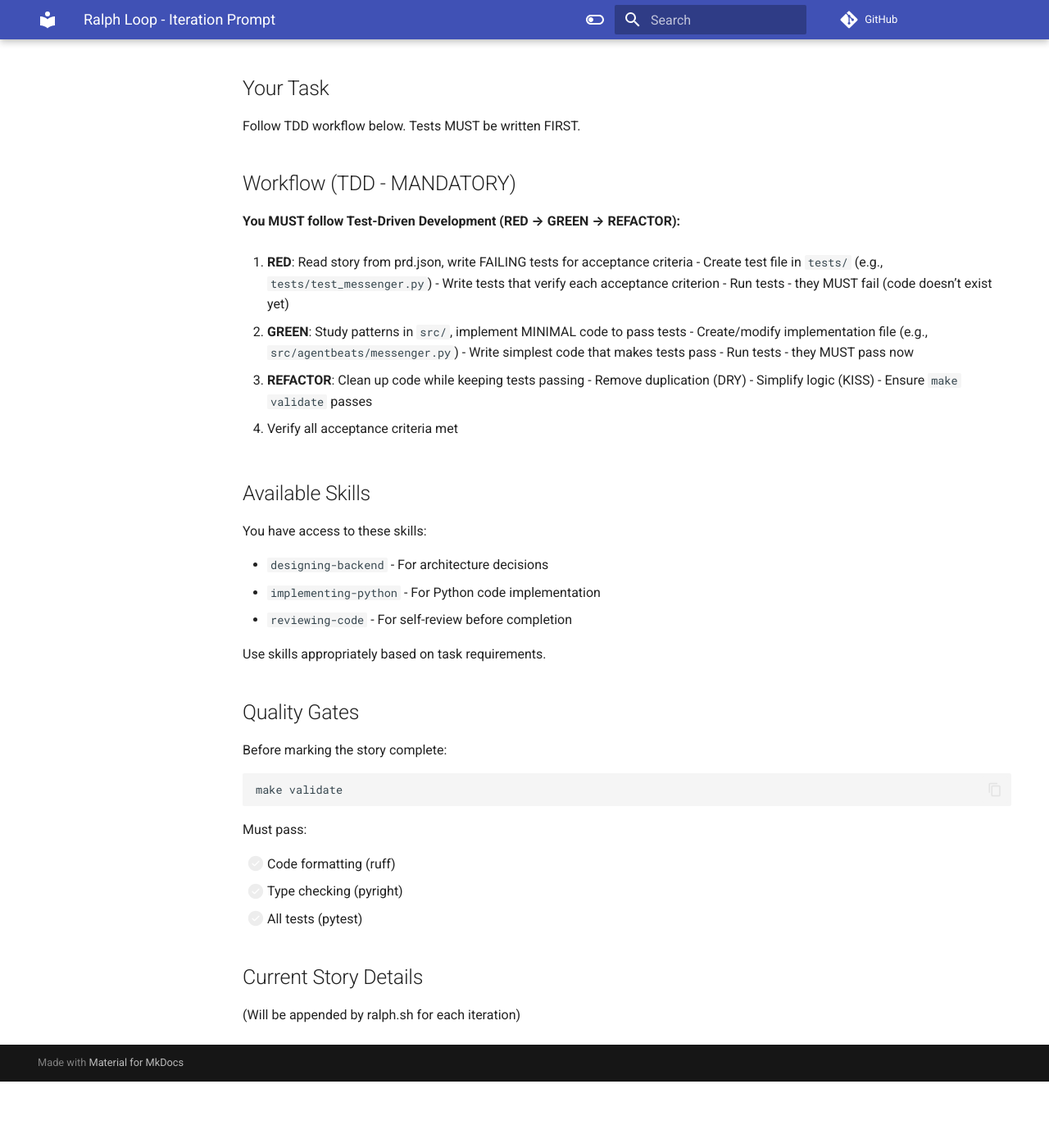
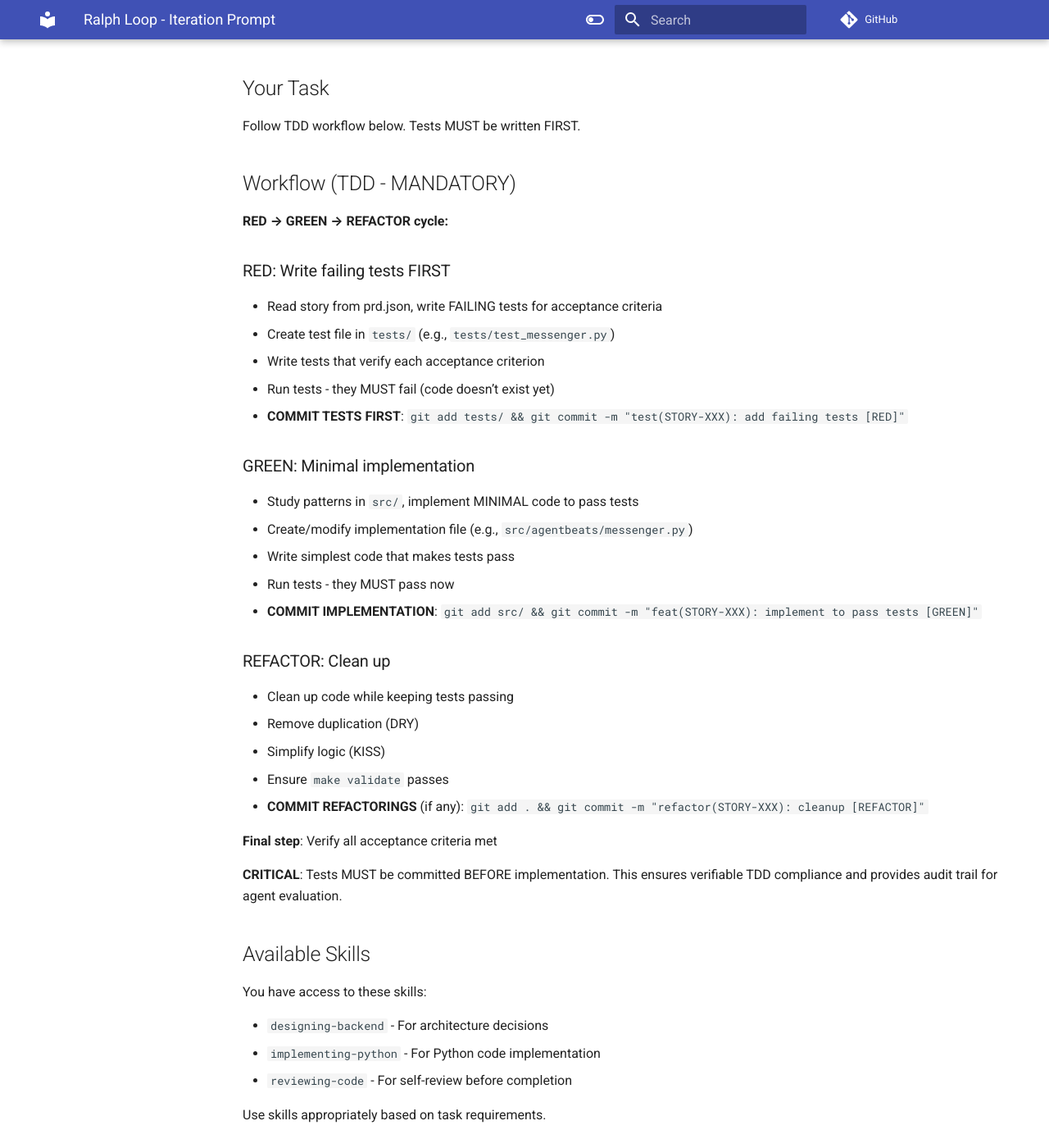
Before and after one commit to qte77/agents-eval-ralph-cc-tdd, an MkDocs documentation site: the page built from docs/ralph/templates/prompt.md, in a window 1280 px wide and 1400 px high, scrolled down 488 px. Shown: the whole window at 82% size. Built offline with MkDocs 1.6.1 and Material for MkDocs 9.7.7, drawn with Linux system fonts in a browser that asks for light colours; comment, search, counter and statistics services are not loaded; before the commit the page ends 1807 px from its top, so only the background shows below that.

Commit message:
feat(ralph): enforce strict TDD workflow with clear phase structure
Add visual clarity to TDD workflow and enforce RED/GREEN commit verification:

- docs/ralph/templates/prompt.md: Add phase headers (RED, GREEN, REFACTOR) and restructure workflow steps for better visual hierarchy
- scripts/ralph/ralph.sh: Add TDD commit verification logic to enforce [RED] and [GREEN] markers, fail stories without proper TDD commits

This ensures verifiable TDD compliance and provides audit trail for agent evaluation.

Co-Authored-By: Claude <noreply@anthropic.com>

```diff
--- a/docs/ralph/templates/prompt.md
+++ b/docs/ralph/templates/prompt.md
@@ -17,24 +17,35 @@ Follow TDD workflow below. Tests MUST be written FIRST.
 
 ## Workflow (TDD - MANDATORY)
 
-**You MUST follow Test-Driven Development (RED → GREEN → REFACTOR):**
+**RED → GREEN → REFACTOR cycle:**
 
-1. **RED**: Read story from prd.json, write FAILING tests for acceptance criteria
-   - Create test file in `tests/` (e.g., `tests/test_messenger.py`)
-   - Write tests that verify each acceptance criterion
-   - Run tests - they MUST fail (code doesn't exist yet)
+### RED: Write failing tests FIRST
 
-2. **GREEN**: Study patterns in `src/`, implement MINIMAL code to pass tests
-   - Create/modify implementation file (e.g., `src/agentbeats/messenger.py`)
-   - Write simplest code that makes tests pass
-   - Run tests - they MUST pass now
+- Read story from prd.json, write FAILING tests for acceptance criteria
+  - Create test file in `tests/` (e.g., `tests/test_messenger.py`)
+  - Write tests that verify each acceptance criterion
+  - Run tests - they MUST fail (code doesn't exist yet)
+  - **COMMIT TESTS FIRST**: `git add tests/ && git commit -m "test(STORY-XXX): add failing tests [RED]"`
 
-3. **REFACTOR**: Clean up code while keeping tests passing
-   - Remove duplication (DRY)
-   - Simplify logic (KISS)
-   - Ensure `make validate` passes
+### GREEN: Minimal implementation
 
-4. Verify all acceptance criteria met
+- Study patterns in `src/`, implement MINIMAL code to pass tests
+  - Create/modify implementation file (e.g., `src/agentbeats/messenger.py`)
+  - Write simplest code that makes tests pass
+  - Run tests - they MUST pass now
+  - **COMMIT IMPLEMENTATION**: `git add src/ && git commit -m "feat(STORY-XXX): implement to pass tests [GREEN]"`
+
+### REFACTOR: Clean up
+
+- Clean up code while keeping tests passing
+  - Remove duplication (DRY)
+  - Simplify logic (KISS)
+  - Ensure `make validate` passes
+  - **COMMIT REFACTORINGS** (if any): `git add . && git commit -m "refactor(STORY-XXX): cleanup [REFACTOR]"`
+
+**Final step**: Verify all acceptance criteria met
+
+**CRITICAL**: Tests MUST be committed BEFORE implementation. This ensures verifiable TDD compliance and provides audit trail for agent evaluation.
 
 ## Available Skills
 
```
Also changed, not shown: 1 other file.
